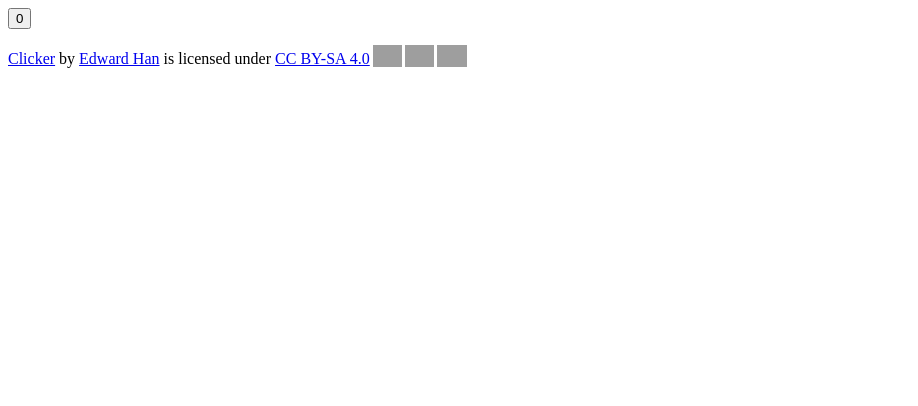
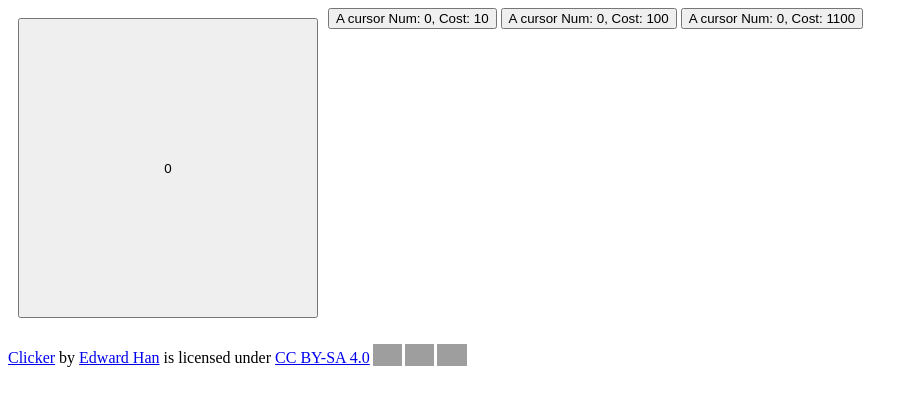
Before and after one commit to edward-Han1024/clicker, a plain HTML site: page index.html in a window 1280 px wide. Shown: the whole page, without its empty margins (0-918 px from the left). Drawn offline with nearby package versions, Linux system fonts and the light colour scheme; grey boxes are pictures that could not be loaded.

Commit message:
V0.0.1 (Alpha) New features! uncreative names, though

```diff
--- a/index.html
+++ b/index.html
@@ -1,11 +1,18 @@
-<!DOCTYPE html>
+<!DOCTYPE HTML>
 <html>
   <head>
     <script src="https://code.jquery.com/jquery-3.7.1.min.js"></script>
     <script src="./main.js"></script>
   </head>
   <body>
-    <button id = "button">0</button>
+    <main style="display:flex;">
+      <button id = "button" onclick="Game.click()" style="height:300px; width:300px; margin:10px;">0</button>
+      <div id="upgrades">
+        <button id="b1" onclick='Game.buy("b1")''>A cursor Num: <span id="b1num">0</span>, Cost: <span id="b1cos">10</span></button>
+        <button id="b2" onclick='Game.buy("b2")''>A cursor Num: <span id="b2num">0</span>, Cost: <span id="b2cos">100</span></button>
+        <button id="b3" onclick='Game.buy("b3")''>A cursor Num: <span id="b3num">0</span>, Cost: <span id="b3cos">1100</span></button>
+      </div>
+    </main>
     <!--License-->
     <p xmlns:cc="http://creativecommons.org/ns#" xmlns:dct="http://purl.org/dc/terms/"><a property="dct:title" rel="cc:attributionURL" href="https://github.com/edward-Han1024/clicker">Clicker</a> by <a rel="cc:attributionURL dct:creator" property="cc:attributionName" href="https://github.com/edward-Han1024">Edward Han</a> is licensed under <a href="https://creativecommons.org/licenses/by-sa/4.0/?ref=chooser-v1" target="_blank" rel="license noopener noreferrer" style="display:inline-block;">CC BY-SA 4.0<img style="height:22px!important;margin-left:3px;vertical-align:text-bottom;" src="https://mirrors.creativecommons.org/presskit/icons/cc.svg?ref=chooser-v1" alt=""><img style="height:22px!important;margin-left:3px;vertical-align:text-bottom;" src="https://mirrors.creativecommons.org/presskit/icons/by.svg?ref=chooser-v1" alt=""><img style="height:22px!important;margin-left:3px;vertical-align:text-bottom;" src="https://mirrors.creativecommons.org/presskit/icons/sa.svg?ref=chooser-v1" alt=""></a></p>
   </body>
--- a/main.js
+++ b/main.js
@@ -2,7 +2,66 @@
 // constants:
 Game = {};
 Game.fps = 30;
+Game.num = 0;
+Game.perclick = 1;
+Game.persec = 0;
+Game.pertick = Game.persec/Game.fps;
+Game.buildings = {
+    b1: {
+        num: 0,
+        price: function(){
+            return 10*1.15**Game.buildings.b1.num;
+        },
+        action: function(){
+            Game.persec += 0.1;
+        }
+    },
+    b2: {
+        num: 0,
+        price: function(){
+            return 100*1.15**Game.buildings.b2.num;
+        },
+        action: function(){
+            Game.persec += 1;
+        }
+    },
+    b3: {
+        num: 0,
+        price: function(){
+            return 1100*1.15**Game.buildings.b3.num;
+        },
+        action: function(){
+            Game.persec += 8;
+        }
+    }
+};
 // main code:
-Game.Update = function(){};
+Game.calcrealpersec = function(){
+    function num(item){
+        return Game.buildings[item].num
+    }
+    Game.persec = num("b1")*0.1+num("b2")*1+num("b3")*8;
+}
+Game.click = function(){
+    Game.num += Game.perclick;
+};
+Game.earn = function(price = new Number(0), action = function(){}){
+    Game.num -= price;
+    action();
+};
+Game.buy = function(item){
+    if (Game.num >= Game.buildings[item].price()){
+        Game.earn(Game.buildings[item].price(), function(){});
+        Game.buildings[item].num++;
+        Game.calcrealpersec();
+        $("span#"+item+"num").html(Game.buildings[item].num);
+        $("span#"+item+"cos").html(Math.ceil(Game.buildings[item].price()));
+    }
+};
+Game.update = function(){
+    $("button#button").html(Math.floor(Game.num));
+    Game.pertick = Game.persec/Game.fps;
+    Game.num += Game.pertick;
+};
 // start game
-mainloop = setInterval(Game.Update(), 1000/Game.fps);
+mainloop = setInterval(Game.update, Math.floor(1000/Game.fps));
```
Also changed, not shown: 1 other file.
